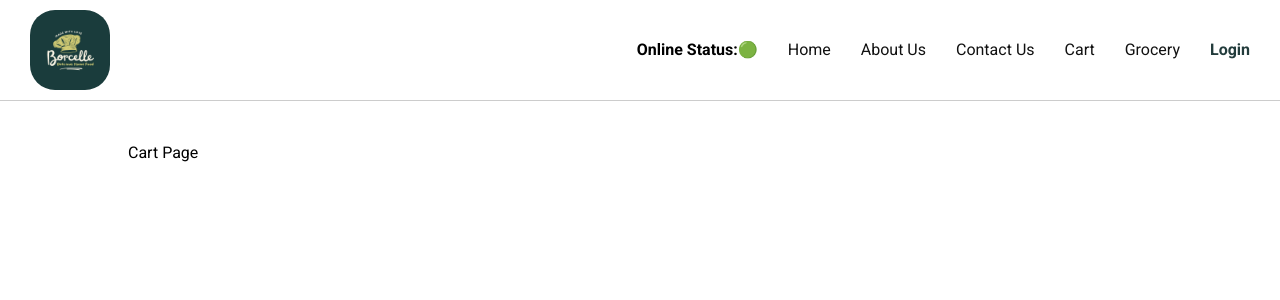
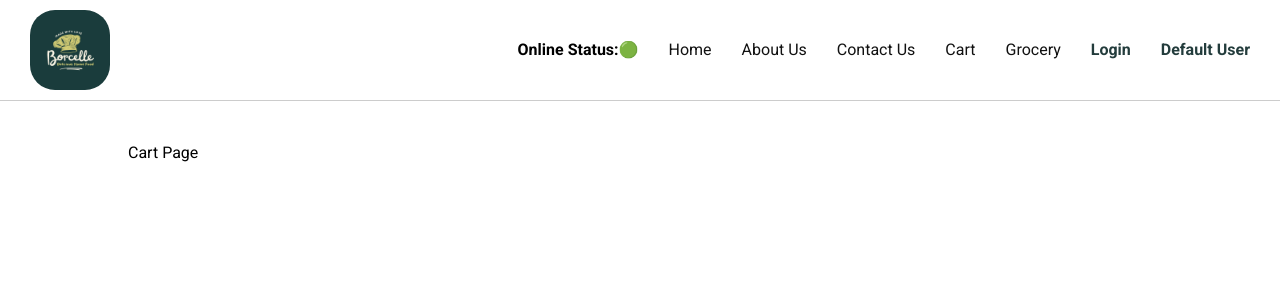
Before and after one commit to bhargavgopal-lanke/React-New, a React (Vite) app: page /cart in a window 1280 px wide. Shown: the top 300 px of the page. Built offline with nearby package versions, Linux system fonts and the light colour scheme.

Commit message:
Providing useContext data to the whole application.

```diff
--- a/App.js
+++ b/App.js
@@ -1,4 +1,4 @@
-import React, { lazy, Suspense } from "react";
+import React, { lazy, Suspense, useEffect, useState } from "react";
 import ReactDOM from "react-dom/client";
 import Header from "./src/components/Header";
 import BodyRes from "./src/components/Body";
@@ -9,12 +9,24 @@ import Cart from "./src/components/HeaderSubRoutes/Cart";
 import RestaurentMenu from "./src/components/RestaurentMenu";
 import UseClass from "./src/components/HeaderSubRoutes/AboutClass";
 import ContactComponent from "./src/components/HeaderSubRoutes/ContactClass";
+import userContext from "./src/utils/UseContext";
 
 const AppLayout = () => {
+  const [userName, setuserName] = useState();
+  // make an APi call to get the user data
+  useEffect(() => {
+    const data = {
+      name: "Bhargav Gopal",
+    };
+    setuserName(data.name);
+  }, []);
+
   return (
     <div className="app">
-      <Header />
-      <BodyRes />
+      <userContext.Provider value={{ loggedinUser: userName }}>
+        <Header />
+        <BodyRes />
+      </userContext.Provider>
     </div>
   );
 };
--- a/src/components/Header.jsx
+++ b/src/components/Header.jsx
@@ -8,6 +8,7 @@ const Header = () => {
   const [loginState, setLoginState] = useState("Login");
 
   const { loggedinUser } = useContext(userContext);
+
 
   const handleClick = () => {
     loginState === "Login" ? setLoginState("Logout") : setLoginState("Login");
@@ -64,6 +65,7 @@ const Header = () => {
             <li onClick={handleClick} className="login-link">
               {loginState}
             </li>
+            <li className="login-link">{loggedinUser}</li>
           </ul>
         </div>
       </div>
--- a/src/utils/UseContext.js
+++ b/src/utils/UseContext.js
@@ -1,7 +1,7 @@
 import { createContext } from "react";
 
 const userContext = createContext({
-  loggedinUser: "Bhargav Gopal",
+  loggedinUser: "Default User",
 });
 
 export default userContext;
```
